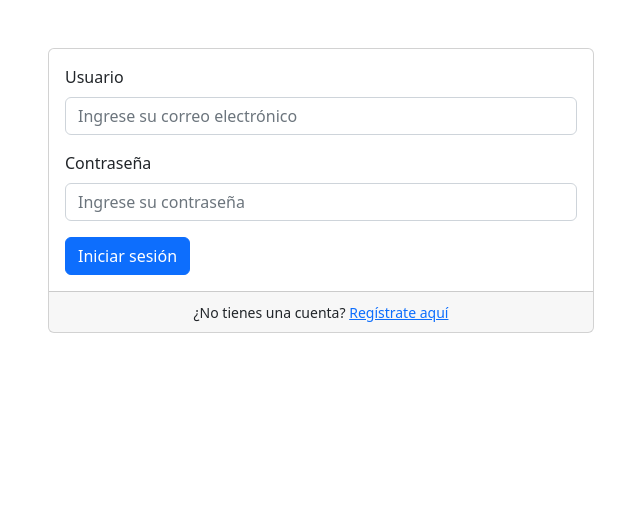
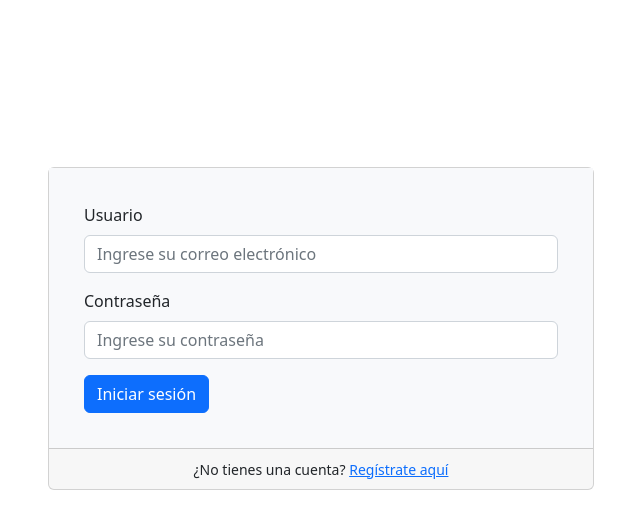
Before and after one commit to LeonardoVilte/Sudoku, a Spring app: page /thymeleaf/login in a window 1280 px wide. Shown: the top 529 px of the page, without its empty margins (319-959 px from the left). Run offline with Thymeleaf, Linux system fonts and the light colour scheme; the template is opened without the code that fills it, so the values that code supplies are empty; some libraries are stand-ins or nearby versions.

Commit message:
Cambios de estilos: Registro/Login

```diff
--- a/src/main/webapp/WEB-INF/views/thymeleaf/login.html
+++ b/src/main/webapp/WEB-INF/views/thymeleaf/login.html
@@ -5,13 +5,15 @@
     <meta name="viewport" content="width=device-width, initial-scale=1.0">
     <title>Inicio de sesión</title>
     <link rel="stylesheet" th:href="@{/webjars/bootstrap/5.2.0/css/bootstrap.min.css}"/>
+    <link rel="stylesheet" th:href="@{/css/estiloRegistro.css}"/>
+
 </head>
 <body>
 <div class="container">
     <div class="row justify-content-center mt-5">
         <div class="col-md-6">
             <div class="card">
-                <div class="card-body">
+                <div class="card-body custom-card-body">
                     <form>
                         <div class="mb-3">
                             <label for="email" class="form-label">Usuario</label>
--- a/src/main/webapp/resources/core/css/estiloRegistro.css
+++ b/src/main/webapp/resources/core/css/estiloRegistro.css
@@ -16,3 +16,7 @@
     background-color:#f8f9fb;
     box-shadow: 0 0 10px rgba(0, 0, 0, 0.2);
 }
+.custom-card-body{
+    padding:35px;
+    background-color:#f8f9fb;
+}
```
